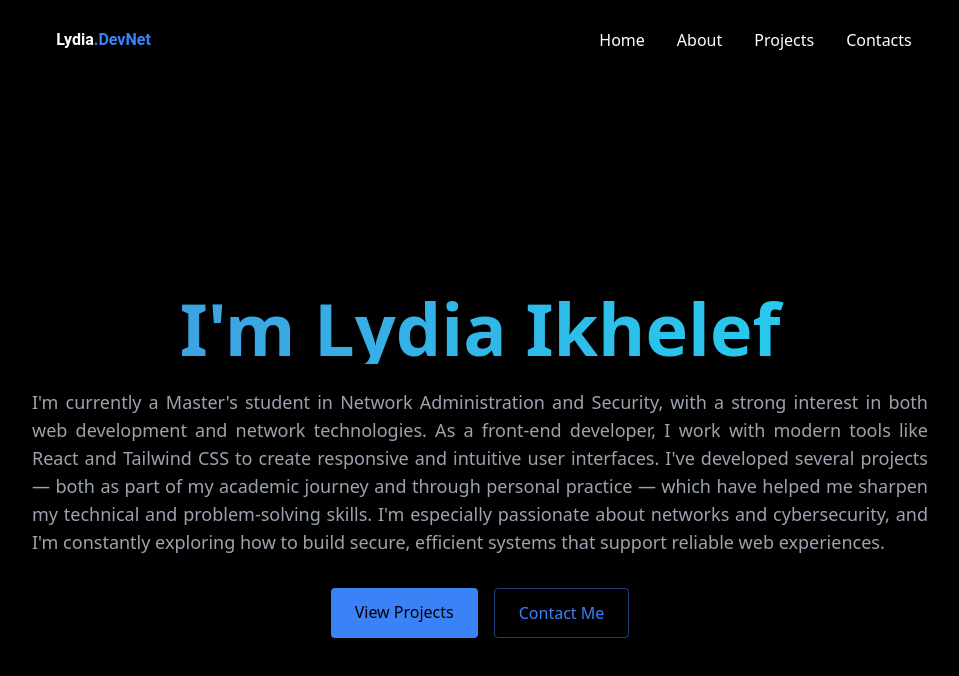
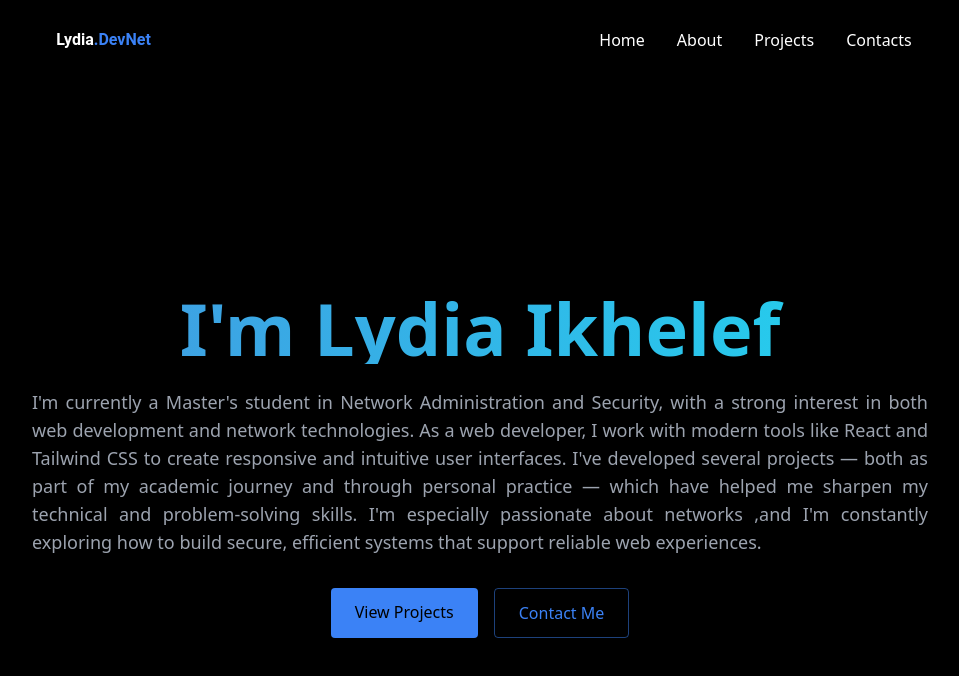
Before and after one commit to Lydie6/lydiaportfolio, a React (Vite) app: page / in a window 1280 px wide. Shown: the top 676 px of the page, without its empty margins (160-1119 px from the left). Built offline with nearby package versions, Linux system fonts and the light colour scheme.

Commit message:
Final version

```diff
--- a/src/components/Home/index.jsx
+++ b/src/components/Home/index.jsx
@@ -11,11 +11,11 @@ const Home = () => {
         </h1>
         <p className=" text-gray-400    mb-8 text-lg max-w-[20rem] xs:max-w-[300px] sm:max-w-2xl lg:max-w-4xl mx-auto text-justify">
         I'm currently a Master's student in Network Administration and Security, with a strong interest in both
-                web development and network technologies. As a front-end developer,
+                web development and network technologies. As a web developer,
                 I work with modern tools like React and Tailwind CSS to create responsive and intuitive user interfaces.
                 I've developed several projects — both as part of my academic journey and through personal practice —
                 which have helped me sharpen my technical and problem-solving skills. I'm especially passionate about
-                networks and cybersecurity, and I'm constantly exploring how to build secure, efficient systems that support
+                networks ,and I'm constantly exploring how to build secure, efficient systems that support
                 reliable web experiences.
         </p>
       </div>
```
